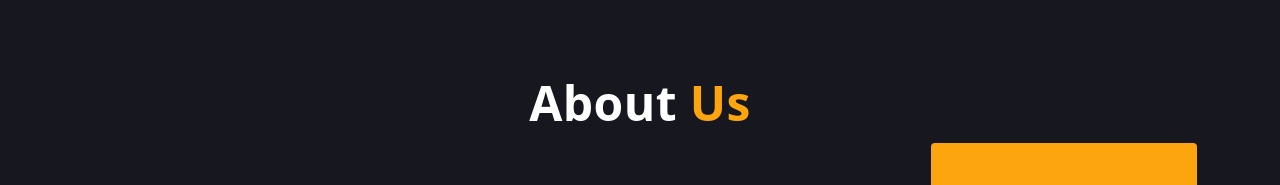
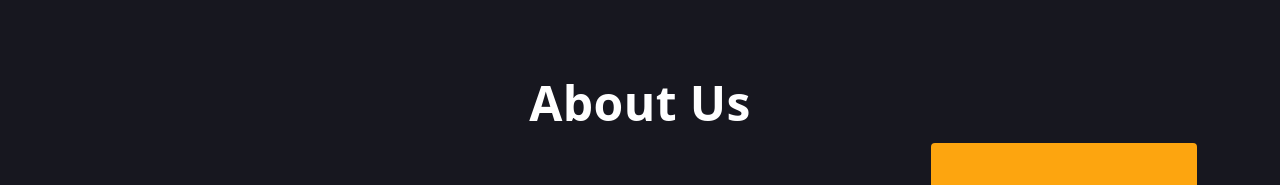
Before and after one commit to jchademwiri/king-tax-accounting-services, a Next.js app: page / in a window 1280 px wide. Shown: the part 2133-2318 px from the top of the page. Built offline with nearby package versions, Linux system fonts and the light colour scheme.

Commit message:
Removed about color

```diff
--- a/src/components/About/index.js
+++ b/src/components/About/index.js
@@ -3,9 +3,7 @@ const About = () => {
 		<section
 			id='about'
 			className='grid min-h-screen p-4 xs:my-8 xs:place-items-center xs:p-8'>
-			<h1 className='my-4 text-left'>
-				About <span className=' text-accent'>Us</span>
-			</h1>
+			<h1 className='my-4 text-left'>About Us</h1>
 			<div className='max-w-[1240px] w-11/12'>
 				<div className='grid gap-4 xs:grid-cols-2 md:grid-cols-4 '>
 					<h2 className='self-center text-2xl font-bold xs:col-span-2 xs:grid xs:grid-cols-2 xs:gap-4 md:col-span-3 md:text-5xl md:grid-cols-3'>
```
